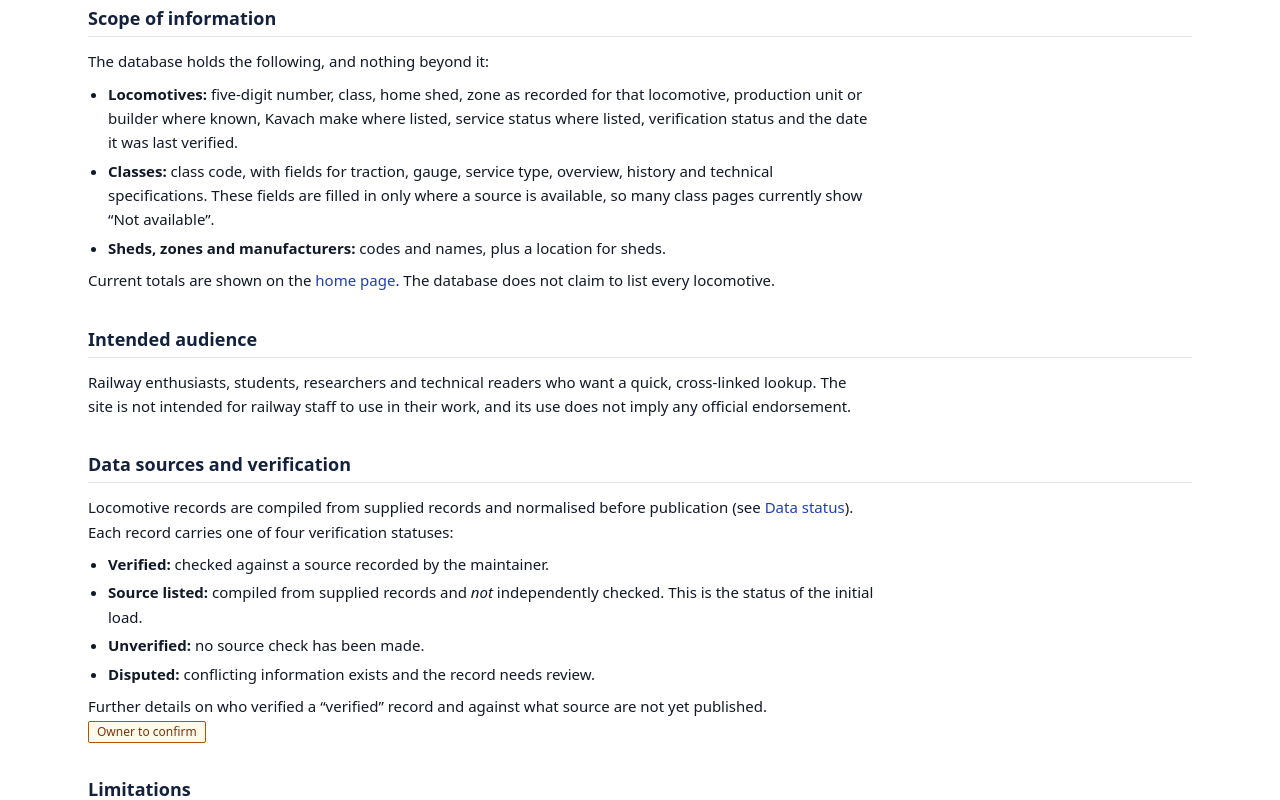
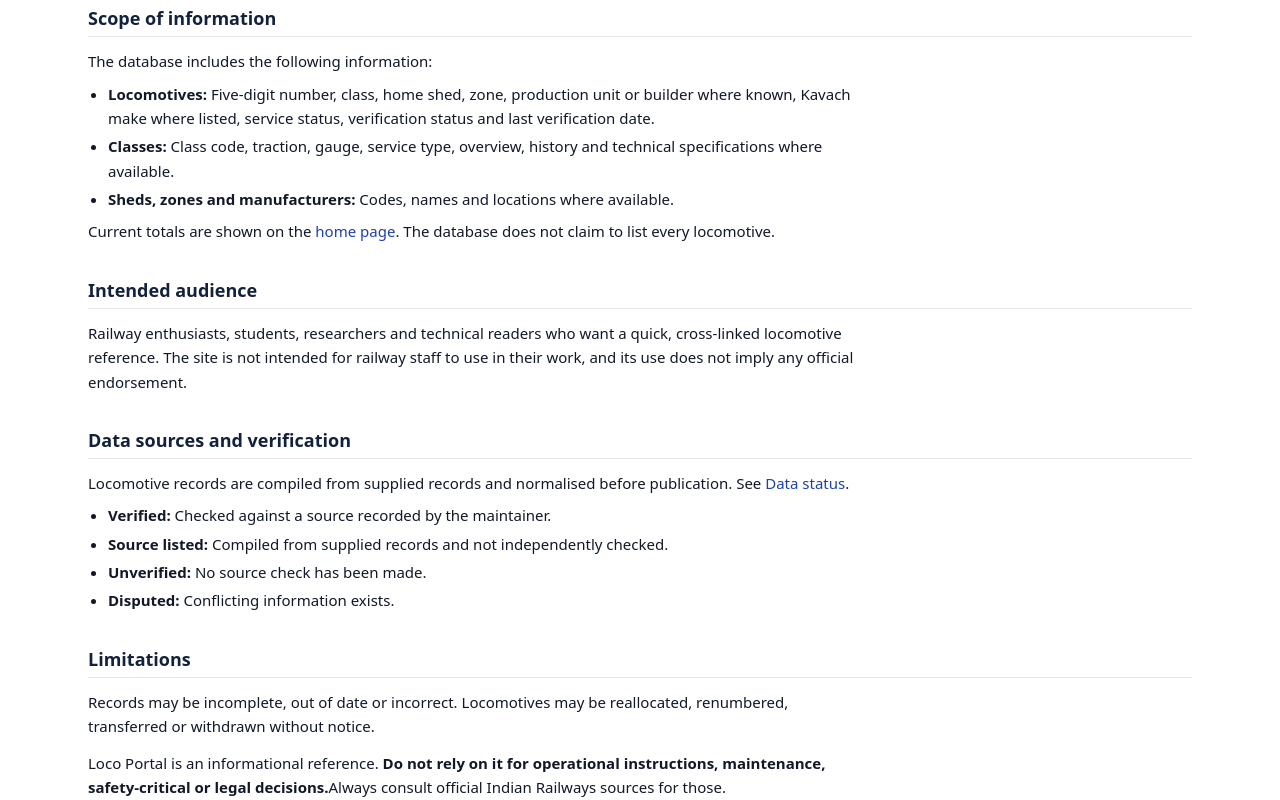
Before and after one commit to Chaitanyadurgeshweb/loco-db-final, a Next.js app: page /about in a window 1280 px wide. Shown: the part 520-1320 px from the top of the page. Built offline with nearby package versions, Linux system fonts and the light colour scheme.

Commit message:
Update page.tsx

```diff
--- a/app/about/page.tsx
+++ b/app/about/page.tsx
@@ -1,25 +1,112 @@
-import Link from "next/link"; import PageHeader from "@/components/PageHeader"; import OfficialDisclaimer from "@/components/OfficialDisclaimer"; import Contact from "@/components/Contact";
+import Link from "next/link";
+import PageHeader from "@/components/PageHeader";
+import OfficialDisclaimer from "@/components/OfficialDisclaimer";
+import Contact from "@/components/Contact";
+
 export const metadata = { title: "About Loco Portal" };
-export default function About() { return <><PageHeader title="About Loco Portal" crumbs={[{ label: "About" }]} />
+
+export default function About() {
+  return (
+    <>
+      <PageHeader
+        title="About Loco Portal"
+        crumbs={[{ label: "About" }]}
+      />
+
       <div className="prose-doc">
         <OfficialDisclaimer />
+
         <h2 id="about">About Loco Portal</h2>
-  <p>Loco Portal is a structured, searchable reference to Indian Railways locomotives. It exists so that a locomotive can be looked up by its number and followed to its class, shed, zone and production unit, instead of being buried in a spreadsheet. It is maintained as an independent project.</p>
+        <p>
+          Loco Portal is a structured, searchable reference to Indian Railways
+          locomotives. It allows users to look up a locomotive by its number
+          and explore its class, shed, zone and production unit.
+          It is maintained as an independent project.
+        </p>
+
         <h2 id="scope">Scope of information</h2>
-  <p>The database holds the following, and nothing beyond it:</p>
-  <ul><li><strong>Locomotives:</strong> five-digit number, class, home shed, zone as recorded for that locomotive, production unit or builder where known, Kavach make where listed, service status where listed, verification status and the date it was last verified.</li>
-  <li><strong>Classes:</strong> class code, with fields for traction, gauge, service type, overview, history and technical specifications. These fields are filled in only where a source is available, so many class pages currently show “Not available”.</li>
-  <li><strong>Sheds, zones and manufacturers:</strong> codes and names, plus a location for sheds.</li></ul>
-  <p>Current totals are shown on the <Link href="/">home page</Link>. The database does not claim to list every locomotive.</p>
+        <p>The database includes the following information:</p>
+
+        <ul>
+          <li>
+            <strong>Locomotives:</strong> Five-digit number, class, home shed,
+            zone, production unit or builder where known, Kavach make where
+            listed, service status, verification status and last verification
+            date.
+          </li>
+          <li>
+            <strong>Classes:</strong> Class code, traction, gauge, service type,
+            overview, history and technical specifications where available.
+          </li>
+          <li>
+            <strong>Sheds, zones and manufacturers:</strong> Codes, names and
+            locations where available.
+          </li>
+        </ul>
+
+        <p>
+          Current totals are shown on the <Link href="/">home page</Link>.
+          The database does not claim to list every locomotive.
+        </p>
+
         <h2 id="audience">Intended audience</h2>
-  <p>Railway enthusiasts, students, researchers and technical readers who want a quick, cross-linked lookup. The site is not intended for railway staff to use in their work, and its use does not imply any official endorsement.</p>
+        <p>
+          Railway enthusiasts, students, researchers and technical readers
+          who want a quick, cross-linked locomotive reference.
+          The site is not intended for railway staff to use in their work,
+          and its use does not imply any official endorsement.
+        </p>
+
         <h2 id="data-sources">Data sources and verification</h2>
-  <p>Locomotive records are compiled from supplied records and normalised before publication (see <Link href="/sources">Data status</Link>). Each record carries one of four verification statuses:</p>
-  <ul><li><strong>Verified:</strong> checked against a source recorded by the maintainer.</li><li><strong>Source listed:</strong> compiled from supplied records and <em>not</em> independently checked. This is the status of the initial load.</li>
-  <li><strong>Unverified:</strong> no source check has been made.</li><li><strong>Disputed:</strong> conflicting information exists and the record needs review.</li></ul>
-  <p>Further details on who verified a “verified” record and against what source are not yet published. <span className="badge badge-disputed">Owner to confirm</span></p>
+        <p>
+          Locomotive records are compiled from supplied records and
+          normalised before publication. See{" "}
+          <Link href="/sources">Data status</Link>.
+        </p>
+
+        <ul>
+          <li>
+            <strong>Verified:</strong> Checked against a source recorded
+            by the maintainer.
+          </li>
+          <li>
+            <strong>Source listed:</strong> Compiled from supplied records
+            and not independently checked.
+          </li>
+          <li>
+            <strong>Unverified:</strong> No source check has been made.
+          </li>
+          <li>
+            <strong>Disputed:</strong> Conflicting information exists.
+          </li>
+        </ul>
+
         <h2 id="limitations">Limitations</h2>
-  <p>Records may be incomplete, out of date or wrong, and locomotives are reallocated, renumbered, transferred and withdrawn without notice. Loco Portal is an informational reference. <strong>Do not rely on it for operational instructions, maintenance, safety-critical or legal decisions.</strong> Always consult official Indian Railways sources for those.</p>
+        <p>
+          Records may be incomplete, out of date or incorrect.
+          Locomotives may be reallocated, renumbered, transferred or
+          withdrawn without notice.
+        </p>
+
+        <p>
+          Loco Portal is an informational reference.
+          <strong>
+            {" "}Do not rely on it for operational instructions,
+            maintenance, safety-critical or legal decisions.
+          </strong>
+          Always consult official Indian Railways sources for those.
+        </p>
+
         <h2 id="corrections">Corrections and contact</h2>
         <Contact topic="corrections" />
-  <p>See <Link href="/legal#accuracy">Data accuracy and corrections</Link>, <Link href="/acknowledgements">Acknowledgements</Link>, <Link href="/legal">Legal information</Link> and <Link href="/privacy">Privacy</Link>.</p></div></>; }
+
+        <p>
+          See <Link href="/legal#accuracy">Data accuracy and corrections</Link>,{" "}
+          <Link href="/acknowledgements">Acknowledgements</Link>,{" "}
+          <Link href="/legal">Legal information</Link> and{" "}
+          <Link href="/privacy">Privacy</Link>.
+        </p>
+      </div>
+    </>
+  );
+}
```
Lines whose indentation alone changed are shown as unchanged.
